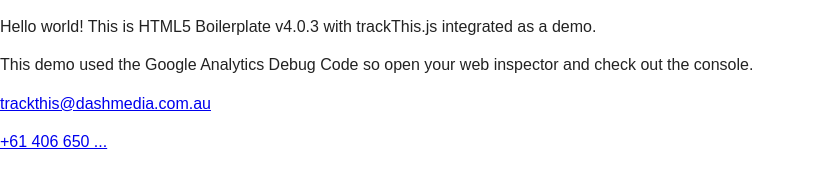
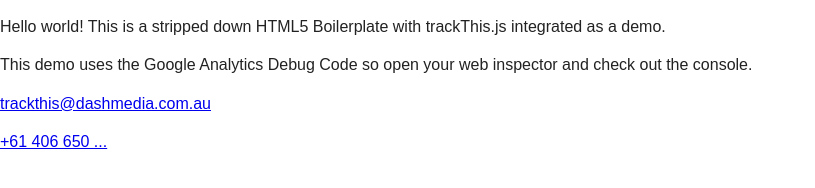
Before and after one commit to DashMedia/trackThis.js, a plain HTML site: page example/index.html in a window 1280 px wide. Shown: the whole page, without its empty margins (0-815 px from the left). Drawn offline with nearby package versions, Linux system fonts and the light colour scheme.

Commit message:
- Stripped down the H5BP - Still not tested the form

```diff
--- a/example/index.html
+++ b/example/index.html
@@ -1,45 +1,30 @@
 <!DOCTYPE html>
-<!--[if lt IE 7]>      <html class="no-js lt-ie9 lt-ie8 lt-ie7"> <![endif]-->
-<!--[if IE 7]>         <html class="no-js lt-ie9 lt-ie8"> <![endif]-->
-<!--[if IE 8]>         <html class="no-js lt-ie9"> <![endif]-->
-<!--[if gt IE 8]><!--> <html class="no-js"> <!--<![endif]-->
+<html class="no-js">
     <head>
         <meta charset="utf-8">
-        <meta http-equiv="X-UA-Compatible" content="IE=edge,chrome=1">
-        <title></title>
-        <meta name="description" content="">
-        <meta name="viewport" content="width=device-width">
-
-        <!-- Place favicon.ico and apple-touch-icon.png in the root directory -->
-
+        <title>trackThis.js Demo</title>
         <link rel="stylesheet" href="css/normalize.css">
         <link rel="stylesheet" href="css/main.css">
         <script src="js/vendor/modernizr-2.6.2.min.js"></script>
+
         <!-- Google Analytics: change UA-XXXXX-X to be your site's ID. -->
         <script type="text/javascript">
-
 					var _gaq = _gaq || [];
 					_gaq.push(['_setAccount', 'UA-16630497-42']);
 					_gaq.push(['_trackPageview']);
-
 					(function() {
 					  var ga = document.createElement('script'); ga.type = 'text/javascript'; ga.async = true;
 					  ga.src = ('https:' == document.location.protocol ? 'https://ssl' : 'http://www') + '.google-analytics.com/u/ga_debug.js';
 					  var s = document.getElementsByTagName('script')[0]; s.parentNode.insertBefore(ga, s);
 					})();
-
 				</script>
 
     </head>
     <body>
-        <!--[if lt IE 7]>
-            <p class="chromeframe">You are using an <strong>outdated</strong> browser. Please <a href="http://browsehappy.com/">upgrade your browser</a> or <a href="http://www.google.com/chromeframe/?redirect=true">activate Google Chrome Frame</a> to improve your experience.</p>
-        <![endif]-->
 
-        <!-- Add your site or application content here -->
-        <p>Hello world! This is HTML5 Boilerplate v4.0.3 with trackThis.js integrated as a demo.</p>
+        <p>Hello world! This is a stripped down HTML5 Boilerplate with trackThis.js integrated as a demo.</p>
 
-        <p>This demo used the Google Analytics Debug Code so open your web inspector and check out the console.
+        <p>This demo uses the Google Analytics Debug Code so open your web inspector and check out the console.
 
         <p><a href="mailto:trackthis@dashmedia.com.au" class="trackThis" data-trackThis="Contact,Email,Clicked,0">trackthis@dashmedia.com.au</a></p>
 
--- a/trackThis.js
+++ b/trackThis.js
@@ -22,7 +22,6 @@
 				if($(this).hasClass('clicked')){
 					_gaq.push(['_trackEvent', arguments[0], arguments[1], 'Clicked', parseInt(arguments[3])]);
 					_gaq.push(function(){
-						alert('go');
 						return true;
 					});
 				}else{
```
Also changed, not shown: README.md. Lines whose indentation alone changed are shown as unchanged.
